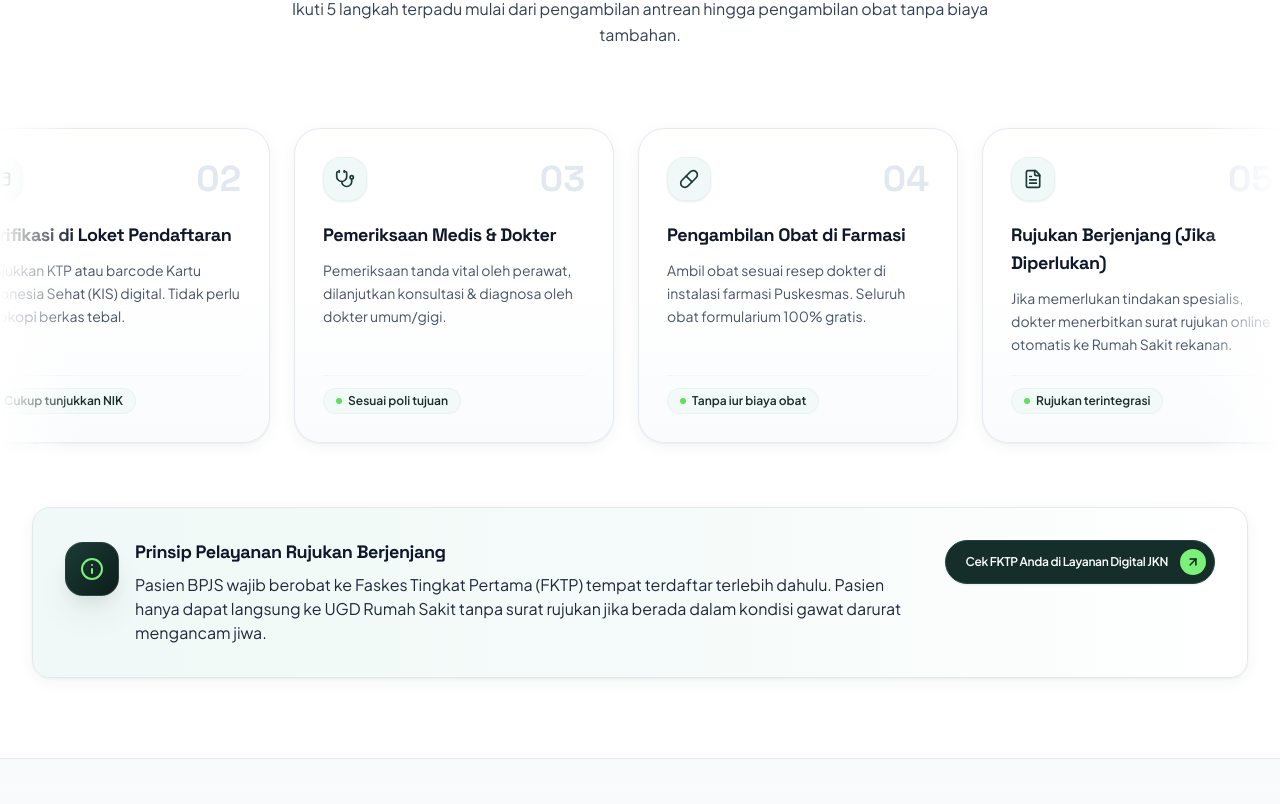
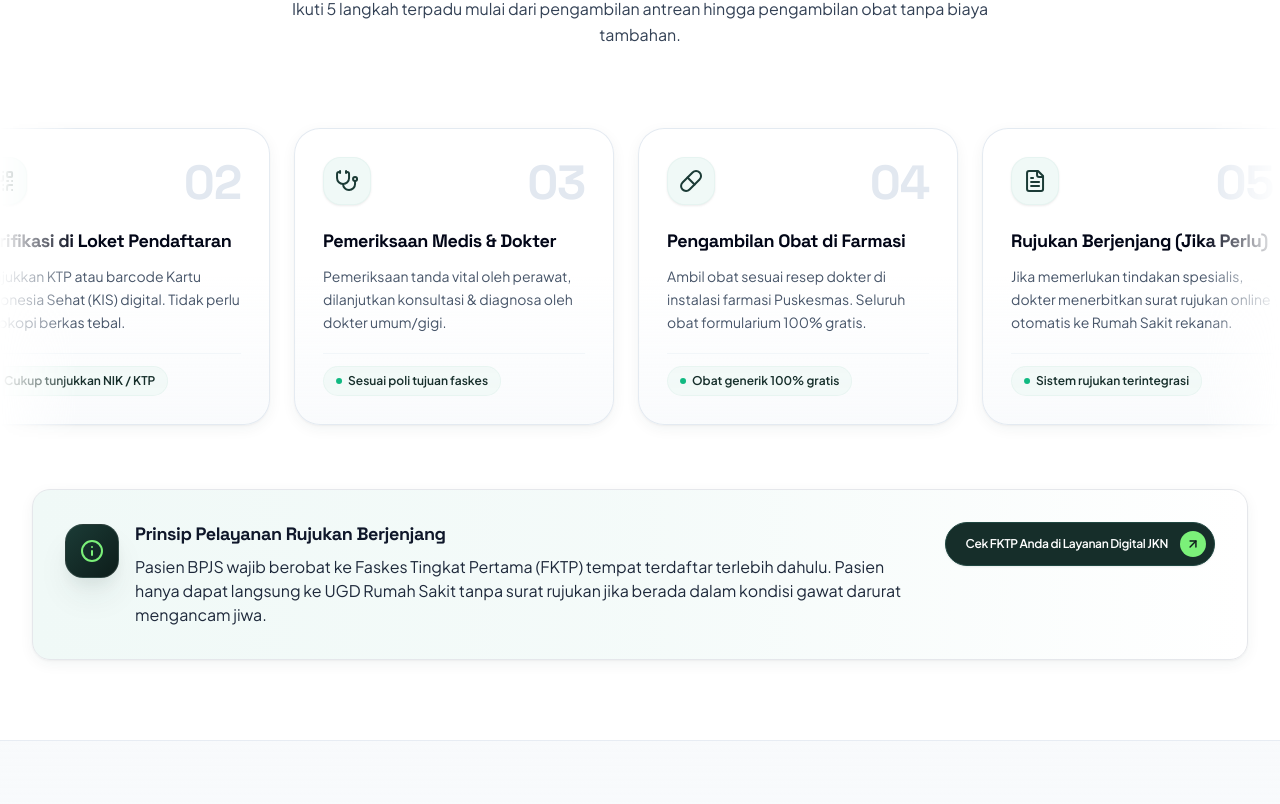
Before and after one commit to zaki-ramadhan/web_kkn, a React (Vite) app: page / in a window 1280 px wide. Shown: the part 2336-3140 px from the top of the page. Built offline with nearby package versions, Linux system fonts and the light colour scheme.

Commit message:
style: rombak visual StepCard alur faskes dengan ikon tematik representatif, watermark angka elegan di pojok kanan, dan kapsul tag highlight

```diff
--- a/src/components/StepCard.jsx
+++ b/src/components/StepCard.jsx
@@ -1,65 +1,51 @@
 import React from 'react';
-import {
-  Smartphone,
-  CreditCard,
-  Stethoscope,
-  Pill,
-  FileText,
-  HelpCircle
-} from 'lucide-react';
 import TopShimmer from './ui/TopShimmer';
-
-const stepIconMap = {
-  '01': Smartphone,
-  '02': CreditCard,
-  '03': Stethoscope,
-  '04': Pill,
-  '05': FileText,
-};
 
 export default function StepCard({
   step,
+  icon: Icon,
   title,
   desc,
   highlight,
   className = '',
 }) {
-  const IconComponent = stepIconMap[step] || HelpCircle;
-
   return (
     <div
-      className={`group relative bg-gradient-to-b from-white via-white to-slate-50/80 border border-slate-200/90 hover:border-brand-500/60 rounded-3xl p-6 sm:p-7 transition-all duration-300 ease-out flex flex-col justify-between shadow-card-depth hover:shadow-card-hover hover:-translate-y-2 overflow-hidden ${className}`}
+      className={`group relative bg-gradient-to-b from-white via-white to-slate-50/80 border border-slate-200/90 hover:border-brand-400/70 rounded-3xl p-6 sm:p-7 transition-all duration-300 ease-out flex flex-col justify-between shadow-card-depth hover:shadow-card-hover hover:-translate-y-2 overflow-hidden h-full ${className}`}
     >
       <TopShimmer variant="lime" />
 
-      <div>
-        {/* Top Header: Thematic Micro-Icon & Translucent Watermark Number */}
-        <div className="flex items-center justify-between mb-5">
-          <div className="w-11 h-11 rounded-2xl bg-brand-50 border border-brand-100/90 flex items-center justify-center text-brand-850 shadow-subtle group-hover:bg-lime-400 group-hover:text-brand-950 group-hover:border-lime-500/40 group-hover:scale-105 transition-all duration-300">
-            <IconComponent className="w-5 h-5" />
-          </div>
-
-          <span className="font-grotesk font-black text-4xl text-slate-200 group-hover:text-brand-800/25 transition-colors select-none">
-            {step}
-          </span>
+      {/* Top Row: Thematic Icon Pod (Left) & Oversized Watermark Number (Right) */}
+      <div className="flex items-start justify-between mb-5">
+        <div className="w-12 h-12 rounded-2xl bg-brand-50 border border-brand-100/90 flex items-center justify-center text-brand-850 shadow-subtle group-hover:bg-lime-400 group-hover:text-brand-950 group-hover:border-lime-500/40 group-hover:scale-105 transition-all duration-300">
+          {Icon ? (
+            <Icon className="w-6 h-6" />
+          ) : (
+            <span className="font-grotesk font-black text-lg">{step}</span>
+          )}
         </div>
 
-        {/* Title */}
-        <h3 className="font-grotesk font-bold text-base sm:text-lg text-slate-900 group-hover:text-emerald-600 transition-colors leading-snug mb-2.5">
+        {/* Oversized Subtle Watermark Number */}
+        <span className="font-grotesk font-black text-4xl sm:text-5xl text-slate-200 group-hover:text-brand-850/15 tracking-tight transition-colors select-none leading-none pt-0.5">
+          {step}
+        </span>
+      </div>
+
+      {/* Body: Title & Concise Description */}
+      <div className="flex-1 flex flex-col justify-start">
+        <h3 className="font-grotesk font-bold text-base sm:text-lg text-slate-950 group-hover:text-emerald-600 transition-colors leading-snug mb-2.5">
           {title}
         </h3>
-
-        {/* Description */}
         <p className="text-sm text-slate-600 leading-relaxed font-normal mb-5">
           {desc}
         </p>
       </div>
 
-      {/* Bottom Capsule Highlight Chip */}
+      {/* Bottom: Refined Capsule Chip */}
       {highlight && (
-        <div className="pt-3 border-t border-slate-100/90 flex items-center">
-          <div className="inline-flex items-center gap-1.5 px-3 py-1 rounded-full bg-brand-50/80 text-brand-900 border border-brand-100/90 text-xs font-semibold">
-            <span className="w-1.5 h-1.5 rounded-full bg-lime-500 shrink-0" />
+        <div className="pt-3 border-t border-slate-100/90">
+          <div className="inline-flex items-center gap-1.5 px-3 py-1.5 rounded-full bg-brand-50/80 border border-brand-100/80 text-xs font-semibold text-brand-900 group-hover:bg-lime-50 group-hover:border-lime-300 group-hover:text-brand-950 transition-colors">
+            <span className="w-1.5 h-1.5 rounded-full bg-emerald-500 group-hover:bg-lime-500 shrink-0 transition-colors" />
             <span>{highlight}</span>
           </div>
         </div>
--- a/src/components/sections/FlowSection.jsx
+++ b/src/components/sections/FlowSection.jsx
@@ -24,6 +24,7 @@ export default function FlowSection({ steps = registrationSteps }) {
             <div key={idx} className="w-[280px] sm:w-[320px] shrink-0">
               <StepCard
                 step={step.step}
+                icon={step.icon}
                 title={step.title}
                 desc={step.desc}
                 highlight={step.highlight}
--- a/src/data/bpjsData.js
+++ b/src/data/bpjsData.js
@@ -1,3 +1,11 @@
+import {
+  Smartphone,
+  QrCode,
+  Stethoscope,
+  Pill,
+  FileText
+} from 'lucide-react';
+
 // Hero Stats (Clean Typographic Metrics)
 export const heroStats = [
   {
@@ -88,33 +96,38 @@ export const bpjsCategories = [
 export const registrationSteps = [
   {
     step: '01',
+    icon: Smartphone,
     title: 'Ambil Antrean Online / Offline',
     desc: 'Ambil nomor antrean secara online sebelum datang atau langsung di mesin antrean Puskesmas.',
-    highlight: 'Hemat waktu antrean',
+    highlight: 'Hemat waktu antrean 2-3 jam',
   },
   {
     step: '02',
+    icon: QrCode,
     title: 'Verifikasi di Loket Pendaftaran',
     desc: 'Tunjukkan KTP atau barcode Kartu Indonesia Sehat (KIS) digital. Tidak perlu fotokopi berkas tebal.',
-    highlight: 'Cukup tunjukkan NIK',
+    highlight: 'Cukup tunjukkan NIK / KTP',
   },
   {
     step: '03',
+    icon: Stethoscope,
     title: 'Pemeriksaan Medis & Dokter',
     desc: 'Pemeriksaan tanda vital oleh perawat, dilanjutkan konsultasi & diagnosa oleh dokter umum/gigi.',
-    highlight: 'Sesuai poli tujuan',
+    highlight: 'Sesuai poli tujuan faskes',
   },
   {
     step: '04',
+    icon: Pill,
     title: 'Pengambilan Obat di Farmasi',
     desc: 'Ambil obat sesuai resep dokter di instalasi farmasi Puskesmas. Seluruh obat formularium 100% gratis.',
-    highlight: 'Tanpa iur biaya obat',
+    highlight: 'Obat generik 100% gratis',
   },
   {
     step: '05',
-    title: 'Rujukan Berjenjang (Jika Diperlukan)',
+    icon: FileText,
+    title: 'Rujukan Berjenjang (Jika Perlu)',
     desc: 'Jika memerlukan tindakan spesialis, dokter menerbitkan surat rujukan online otomatis ke Rumah Sakit rekanan.',
-    highlight: 'Rujukan terintegrasi',
+    highlight: 'Sistem rujukan terintegrasi',
   },
 ];
 
```
